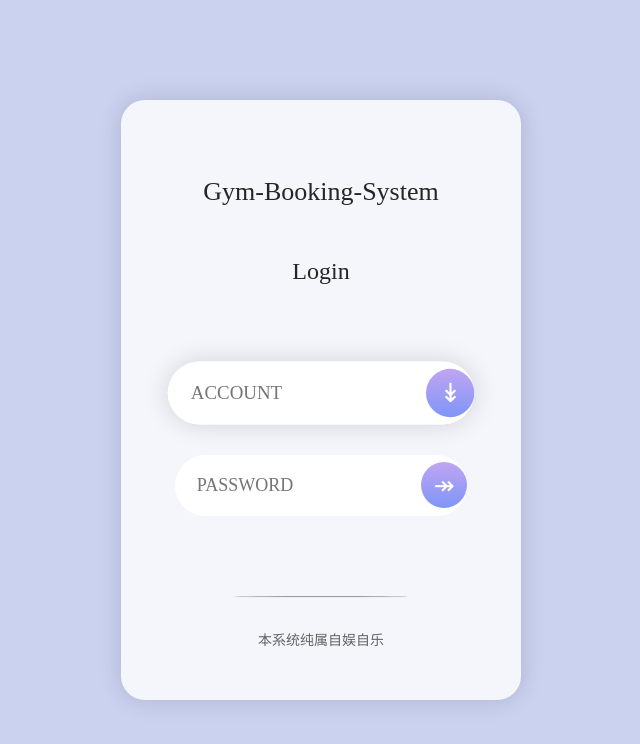
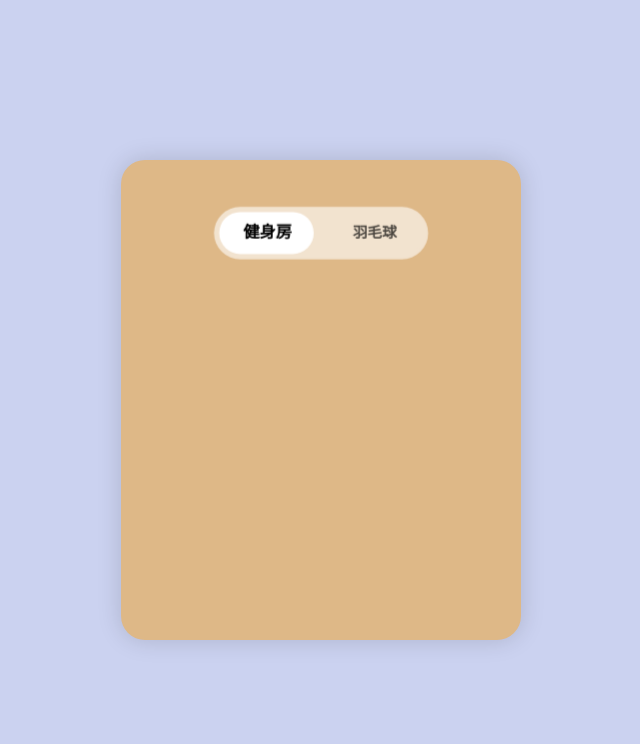
Before and after one commit to bullshitking-99/GymBookSystem, a Vue app: page / in a window 1280 px wide. Shown: the top 744 px of the page, without its empty margins (319-959 px from the left). Built offline with nearby package versions, Linux system fonts and the light colour scheme.

Commit message:
test: 测试gitee镜像

```diff
--- a/src/App.vue
+++ b/src/App.vue
@@ -16,8 +16,9 @@ onBeforeMount(() => {
 <template>
   <main>
     <div class="container">
-      <h1>Gym-Booking-System</h1>
-      <router-view></router-view>
+      <!-- <h1>Gym-Booking-System</h1>
+      <router-view></router-view> -->
+      <SlideSwitcher :options="['健身房', '羽毛球']"></SlideSwitcher>
     </div>
   </main>
 </template>
@@ -43,8 +44,8 @@ main {
     box-shadow: 0px 0px 24px rgba(0, 0, 0, 0.15);
     border-radius: 24px;
     padding: 48px 28px;
-    background-color: rgb(245, 246, 252);
-    // background-color: burlywood;
+    // background-color: rgb(245, 246, 252);
+    background-color: burlywood;
 
     /* 标题 */
     h1 {
```
Also changed, not shown: src/components/SlideSwitcher.vue (+0 -14 lines).
